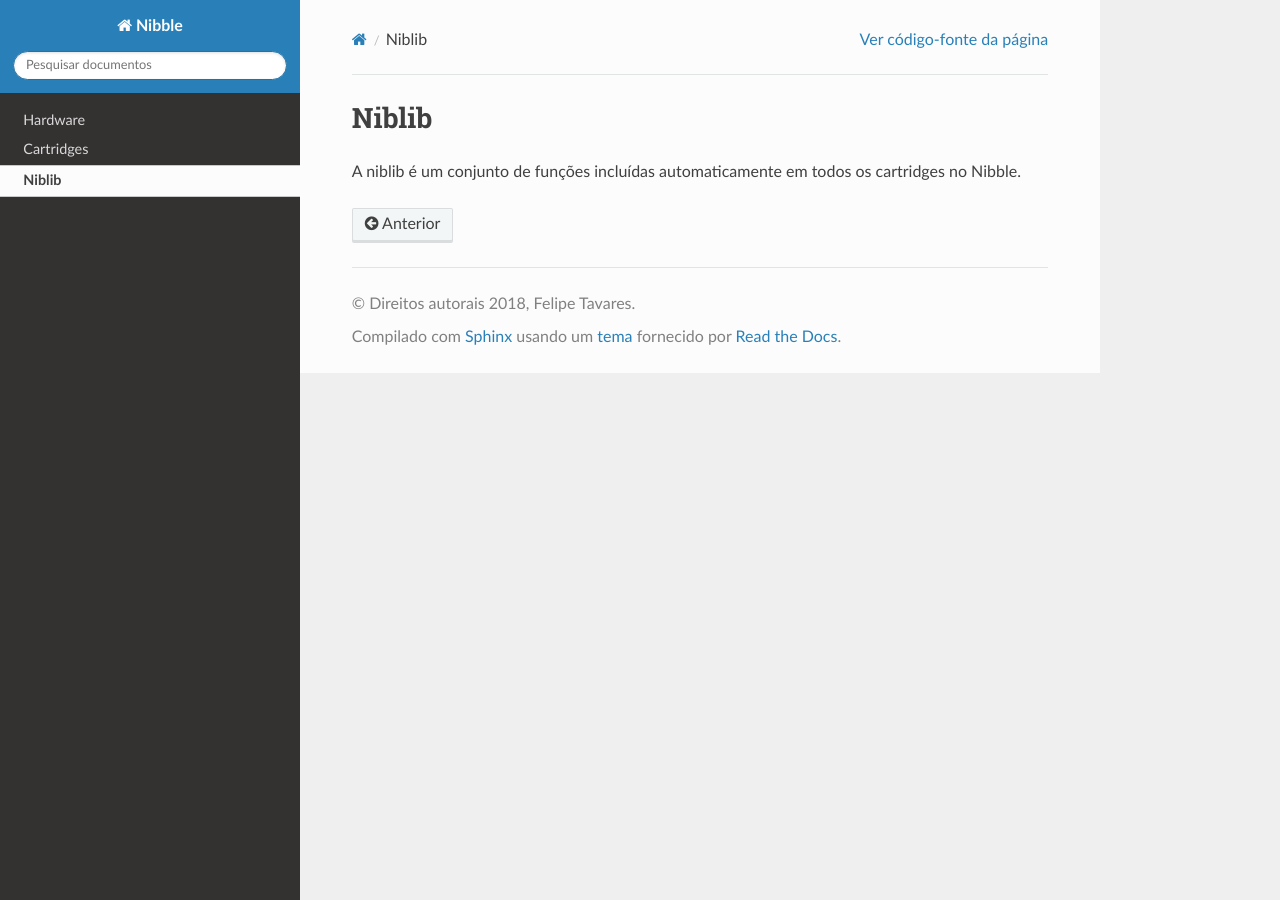
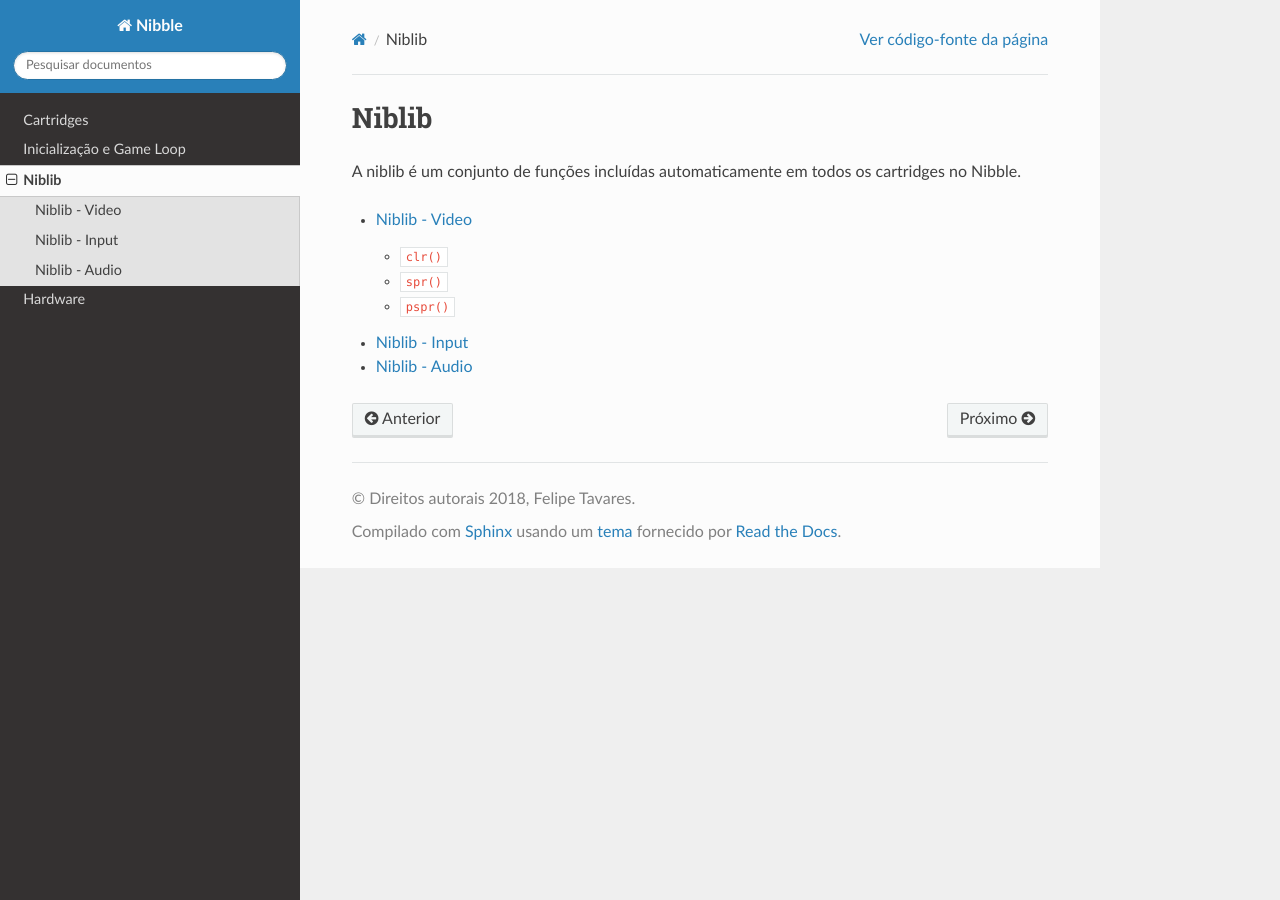
Before and after one commit to nibbleteam/nibble, a Sphinx documentation site: the page built from docs/source/niblib.rst, in a window 1280 px wide. Built offline with Sphinx 7.4.7 and the Read the Docs theme 2.0.0, drawn with Linux system fonts in a browser that asks for light colours.

Commit message:
Início da documentação da parte de vídeo da niblib

```diff
--- a/docs/source/cartridges.rst
+++ b/docs/source/cartridges.rst
@@ -21,4 +21,6 @@ O Nibble carrega automaticamente uma spritesheet de até 4096x1024 pixels para a
     │   └── sheet.png
     └── main.lua
 
-Caso `sheet.png` seja menor que 4096x1024, ela será copiada para o canto superior esquerdo da spritesheet do Nibble.
+.. note::
+
+    Caso `sheet.png` seja menor que 4096x1024, ela será copiada para o canto superior esquerdo da spritesheet do Nibble.
--- a/docs/source/index.rst
+++ b/docs/source/index.rst
@@ -4,6 +4,7 @@ Manual do Desenvolvedor
 .. toctree::
     :maxdepth: 2
 
+    cartridges
+    game loop
+    niblib
     hardware/index
-    cartridges
-    niblib
--- a/docs/source/niblib.rst
+++ b/docs/source/niblib.rst
@@ -2,3 +2,10 @@ Niblib
 ======
 
 A niblib é um conjunto de funções incluídas automaticamente em todos os cartridges no Nibble.
+
+.. toctree::
+    :maxdepth: 2
+
+    niblib/video
+    niblib/input
+    niblib/audio
--- /dev/null
+++ b/docs/source/niblib/audio.rst
@@ -0,0 +1,2 @@
+Niblib - Audio
+==============
--- /dev/null
+++ b/docs/source/niblib/input.rst
@@ -0,0 +1,2 @@
+Niblib - Input
+==============
```
Also changed, not shown: docs/source/game loop.rst (added, +22 -0 lines), docs/source/niblib/video.rst (added, +45 -0 lines).
